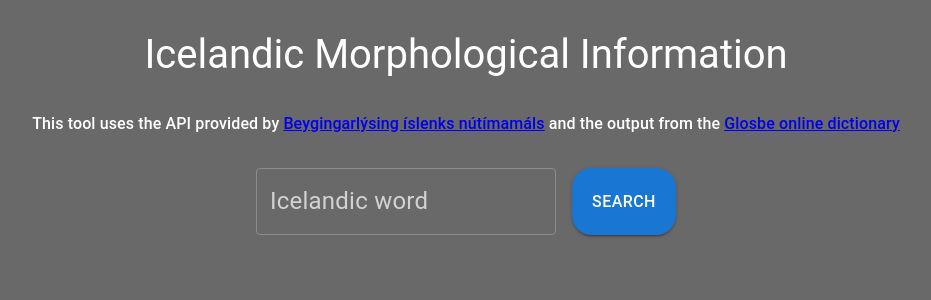
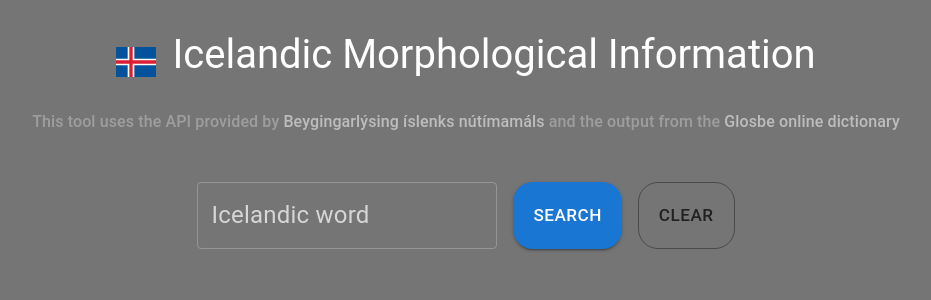
Before and after one commit to tervingo/ordasafn, a React (Create React App) app in the folder frontend/: page / in a window 1280 px wide. Shown: the top 300 px of the page, without its empty margins (174-1105 px from the left). Built offline with nearby package versions, Linux system fonts and the light colour scheme; the HTML template or start-up script is replaced by a standard one.

Commit message:
making it nicer

```diff
--- a/frontend/src/App.js
+++ b/frontend/src/App.js
@@ -10,6 +10,8 @@
 import InflectionTableVerb from './InflectionTableVerb';
 import Translation from './Translation';
 import './ordasafn.css';
+import IcelandicFlagIcon from './IcelandicFlagIcon';
+import { alignProperty } from '@mui/material/styles/cssUtils';
 
 function App() {
   const [inflectionData, setInflectionData] = useState(null);
@@ -36,6 +38,11 @@
     setTranslation(translatedText);
   };
 
+  const handleClear = () => {
+    setInflectionData(null);
+    setSearchedWord('');
+    setTranslation('');
+  };
 
   const renderInflectionTable = () => {
     if (!inflectionData || !inflectionData[0]) return null;
@@ -58,19 +65,42 @@
     <ThemeProvider theme={theme}>
       <CssBaseline />
       <Container maxWidth="lg">
-        <Box sx={{ textAlign: 'center', mt: 4, mb: 4 }}>
+      <Box sx={{
+        display: 'flex',
+        flexDirection: 'column',
+        alignItems: 'center',
+        mt: 4,
+        mb: 2
+      }}>
+        <Box sx={{
+          display: 'flex',
+          alignItems: 'center',
+          justifyContent: 'center',
+          width: '100%'
+        }}>
+          <IcelandicFlagIcon sx={{ fontSize: 40, marginRight: 2 }} />
           <Typography variant="h3" component="h1" gutterBottom>
             Icelandic Morphological Information
           </Typography>
         </Box>
-        <Box sx={{ textAlign: 'center', mt: 4, mb: 4 }}>
-          <Typography variant="subtitle2" component="h1" gutterBottom>
-            This tool uses the API provided by <a href="https://bin.arnastofnum.is" target='blank'>Beygingarlýsing íslenks nútímamáls</a> and the output from the <a href="is.glosbe.com" target="blank">Glosbe online dictionary</a>
+      </Box>
+        <Box sx={{ textAlign: 'center', mt: 2, mb: 6 }}>
+          <Typography variant="subtitle2" component="h1" gutterBottom sx={{
+              color: theme.palette.labels.subtitle, // Change this to your desired color
+              '& a': {
+                color: theme.palette.link.default, // Change link color if needed
+                textDecoration: 'none',
+                '&:hover': {
+                  textDecoration: 'underline',
+                },
+              },
+            }} >
+            This tool uses the API provided by <a href="https://bin.arnastofnun.is" target='blank'>Beygingarlýsing íslenks nútímamáls</a> and the output from the <a href="https://is.glosbe.com" target="blank">Glosbe online dictionary</a>
           </Typography>
         </Box>
 
         <Box sx={{ display: 'flex', justifyContent: 'center', mb: 4 }}>
-          <WordForm onSubmit={handleSubmit} />
+          <WordForm onSubmit={handleSubmit} onClear={handleClear} />
         </Box>
         {searchedWord && <Translation word={searchedWord} onTranslate={handleTranslation} />}
         {renderInflectionTable()}
--- /dev/null
+++ b/frontend/src/IcelandicFlagIcon.js
@@ -0,0 +1,14 @@
+import React from 'react';
+import SvgIcon from '@mui/material/SvgIcon';
+
+function IcelandicFlagIcon(props) {
+  return (
+    <SvgIcon {...props} viewBox="0 0 640 480">
+      <path fill="#02529c" d="M0 0h640v480H0z"/>
+      <path fill="#fff" d="M0 186.7h186.7V0h106.6v186.7H640V293h-346.7V480H186.7V293H0V186.7z"/>
+      <path fill="#dc1e35" d="M0 213.3h213.3V0h53.4v213.3H640v53.4H266.7V480h-53.4V266.7H0v-53.4z"/>
+    </SvgIcon>
+  );
+}
+
+export default IcelandicFlagIcon;
--- a/frontend/src/InflectionTableAdjective.js
+++ b/frontend/src/InflectionTableAdjective.js
@@ -91,7 +91,7 @@
         flexDirection: 'column',
         alignItems: 'center',
         width: '100%',
-        my: 1
+        mb: 10
       }}>
         <Paper sx={{
           my: 2,
--- a/frontend/src/InflectionTableNoun.js
+++ b/frontend/src/InflectionTableNoun.js
@@ -22,7 +22,7 @@
 
   return (
   <div>
-       <Box sx={{ display: 'flex', flexDirection: 'column', alignItems: 'center', width: '100%', my: 1 }}>
+       <Box sx={{ display: 'flex', flexDirection: 'column', alignItems: 'center', width: '100%', mb: 10 }}>
         <Paper sx={{ my: 2, bgcolor: theme.palette.labels.bggreen, color: theme.palette.labels.tx, textAlign: 'center', width: "60%"}} elevation={3}>
           <Typography variant="h4">
             "{data[0].ord}" ({getCat(data[0].ofl_heiti)} - {getGender(data[0].kyn)})
--- a/frontend/src/InflectionTableVerb.js
+++ b/frontend/src/InflectionTableVerb.js
@@ -48,7 +48,7 @@
           width: 'max-content',
           '& .MuiTableCell-root': {
             padding: '6px',
-            fontSize: '0.9rem',
+            fontSize: '1rem',
           },
           '& .MuiTableCell-head': {
             backgroundColor: theme.palette.primary.blue,
@@ -102,7 +102,7 @@
         flexDirection: 'column',
         alignItems: 'center',
         width: '100%',
-        my: 1
+        mb: 10
       }}>
         <Paper sx={{
           my: 2,
@@ -118,7 +118,7 @@
         {translation && (
           <Paper sx={{
             my: 2,
-            bgcolor: theme.palette.labels.bggreen,
+            bgcolor: theme.palette.labels.bgorange,
             color: theme.palette.labels.tx,
             textAlign: 'center',
             width: "60%"
--- a/frontend/src/WordForm.js
+++ b/frontend/src/WordForm.js
@@ -1,15 +1,20 @@
 import React, { useState } from 'react';
 import { TextField, Button, Box } from '@mui/material';
+import theme from './theme';
 
-function WordForm({ onSubmit }) {
+function WordForm({ onSubmit, onClear }) {
   const [word, setWord] = useState('');
 
   const handleSubmit = (e) => {
     e.preventDefault();
     if (word.trim()) {
       onSubmit(word);
-      setWord('');  // Clear the field after submitting
     }
+  };
+
+  const handleClear = () => {
+    setWord('');
+    onClear();
   };
 
   return (
@@ -27,9 +32,18 @@
         type="submit"
         variant="contained"
         color="primary"
-        size="medium"
+        size="large"
       >
         Search
+      </Button>
+      <Button
+        type="button"
+        variant="outlined"
+        color="secondary"
+        size="large"
+        onClick={handleClear}
+      >
+        Clear
       </Button>
     </Box>
   );
--- a/frontend/src/theme.js
+++ b/frontend/src/theme.js
@@ -13,6 +13,9 @@
           blue: blue[700],
           orange: orange[500],
         },
+        secondary: {
+          main: grey[900],
+        },
         toggle: {
           on: blue[700],
           off: grey[700],
@@ -22,7 +25,15 @@
           bgblue: blue[900],
           bggreen: green[900],
           bgorange: orange[900],
-          tx: grey[100]
+          tx: grey[100],
+          subtitle: grey[500],
+        },
+        link: {
+          default: grey[400],
+        },
+        button: {
+          blue: blue[600],
+          grey: grey[900],
         }
       },
   typography: {
@@ -35,6 +46,16 @@
       },
     },
   components: {
+
+    MuiCssBaseline: {
+      styleOverrides: {
+        body: {
+          backgroundColor: grey[600], // Set this to your desired background color
+        },
+      },
+    },
+
+
     MuiButton: {
       styleOverrides: {
         root: {
```
Also changed, not shown: frontend/src/ordasafn.css (line endings or trailing spaces).
